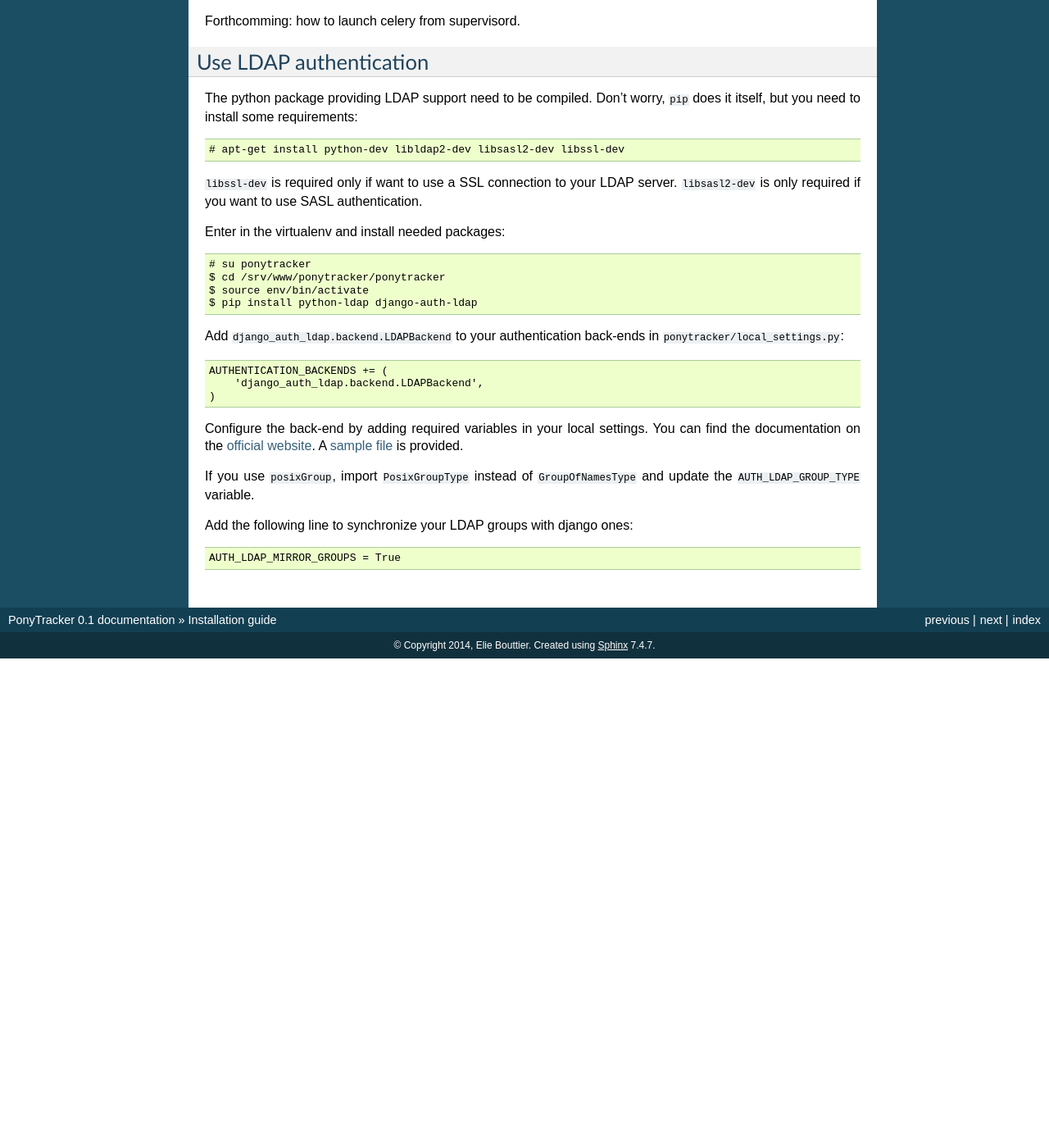
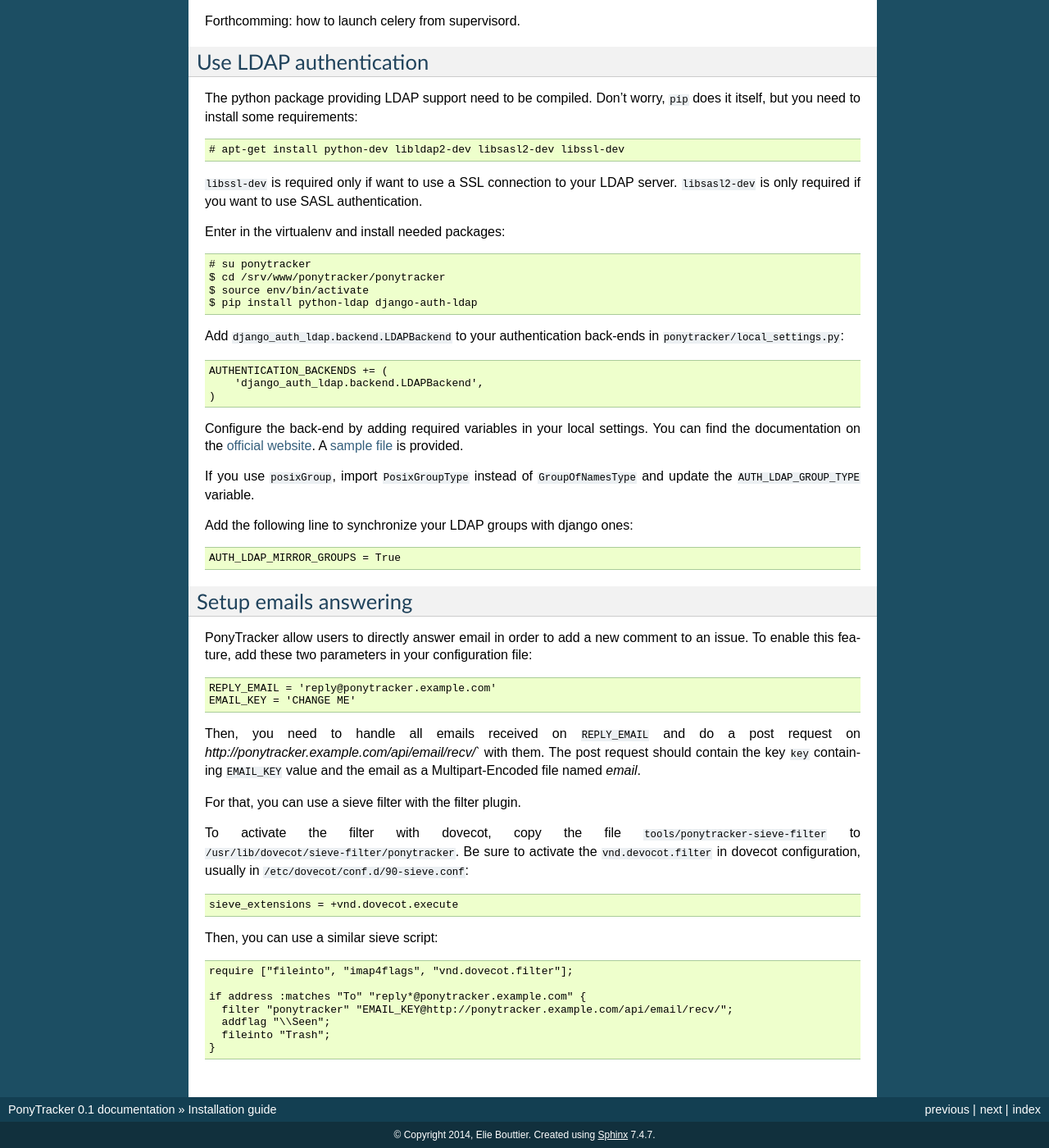
Before and after one commit to ponytracker/ponytracker, a Sphinx documentation site: the page built from doc/source/installation.rst, in a window 1280 px wide and 1400 px high, scrolled down 4572 px. Shown: the whole window at 82% size. Built offline with Sphinx 7.4.7, drawn with Linux system fonts in a browser that asks for light colours; before the commit the page ends 5375 px from its top, so only the background shows below that; some of the changed text lies outside the part shown.

Commit message:
documentation for configuring email answering

```diff
--- a/doc/source/installation.rst
+++ b/doc/source/installation.rst
@@ -306,3 +306,38 @@
 Add the following line to synchronize your LDAP groups with django ones::
 
   AUTH_LDAP_MIRROR_GROUPS = True
+
+Setup emails answering
+**********************
+
+PonyTracker allow users to directly answer email in order to
+add a new comment to an issue.
+To enable this feature, add these two parameters in your configuration file::
+
+  REPLY_EMAIL = 'reply@ponytracker.example.com'
+  EMAIL_KEY = 'CHANGE ME'
+
+Then, you need to handle all emails received on ``REPLY_EMAIL`` and do a post
+request on `http://ponytracker.example.com/api/email/recv/`` with them.
+The post request should contain the key ``key`` containing ``EMAIL_KEY`` value
+and the email as a Multipart-Encoded file named `email`.
+
+For that, you can use a sieve filter with the filter plugin.
+
+To activate the filter with dovecot,
+copy the file ``tools/ponytracker-sieve-filter``
+to ``/usr/lib/dovecot/sieve-filter/ponytracker``.
+Be sure to activate the ``vnd.devocot.filter`` in dovecot configuration,
+usually in ``/etc/dovecot/conf.d/90-sieve.conf``::
+
+  sieve_extensions = +vnd.dovecot.execute
+
+Then, you can use a similar sieve script::
+
+  require ["fileinto", "imap4flags", "vnd.dovecot.filter"];
+
+  if address :matches "To" "reply*@ponytracker.example.com" {
+    filter "ponytracker" "EMAIL_KEY@http://ponytracker.example.com/api/email/recv/";
+    addflag "\\Seen";
+    fileinto "Trash";
+  }
```
